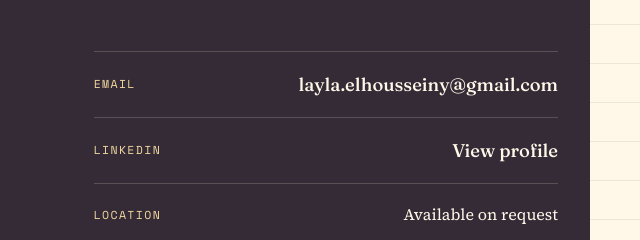
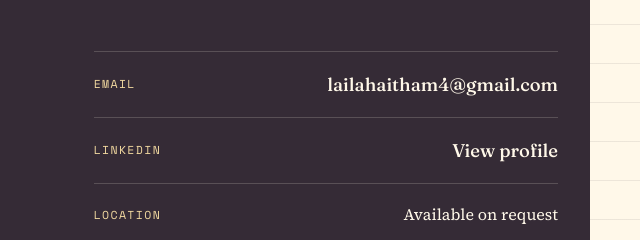
Before and after one commit to hanasabat/Layla-El-Housseiny-portifolio, a plain HTML site: page laylas portifolio/index.html in a window 1280 px wide. Shown: the part 4109-4349 px from the top of the page, 640-1280 px from the left. Drawn offline with nearby package versions, Linux system fonts and the light colour scheme.

Commit message:
Update index.html

```diff
--- a/laylas portifolio/index.html
+++ b/laylas portifolio/index.html
@@ -584,7 +584,7 @@
         <p class="lede">Open to internships, clerkships, and any room where a clear argument is welcome.</p>
       </div>
       <ul class="contact-list">
-        <li><span class="mono">Email</span><a href="mailto:layla.elhousseiny@gmail.com">layla.elhousseiny@gmail.com</a></li>
+        <li><span class="mono">Email</span><a href="mailto:lailahaitham4@gmail.com">lailahaitham4@gmail.com</a></li>
         <li><span class="mono">LinkedIn</span><a href="https://www.linkedin.com/in/layla-el-housseiny-878322364/" target="_blank" rel="noopener">View profile</a></li>
         <li><span class="mono">Location</span><span>Available on request</span></li>
       </ul>
```
